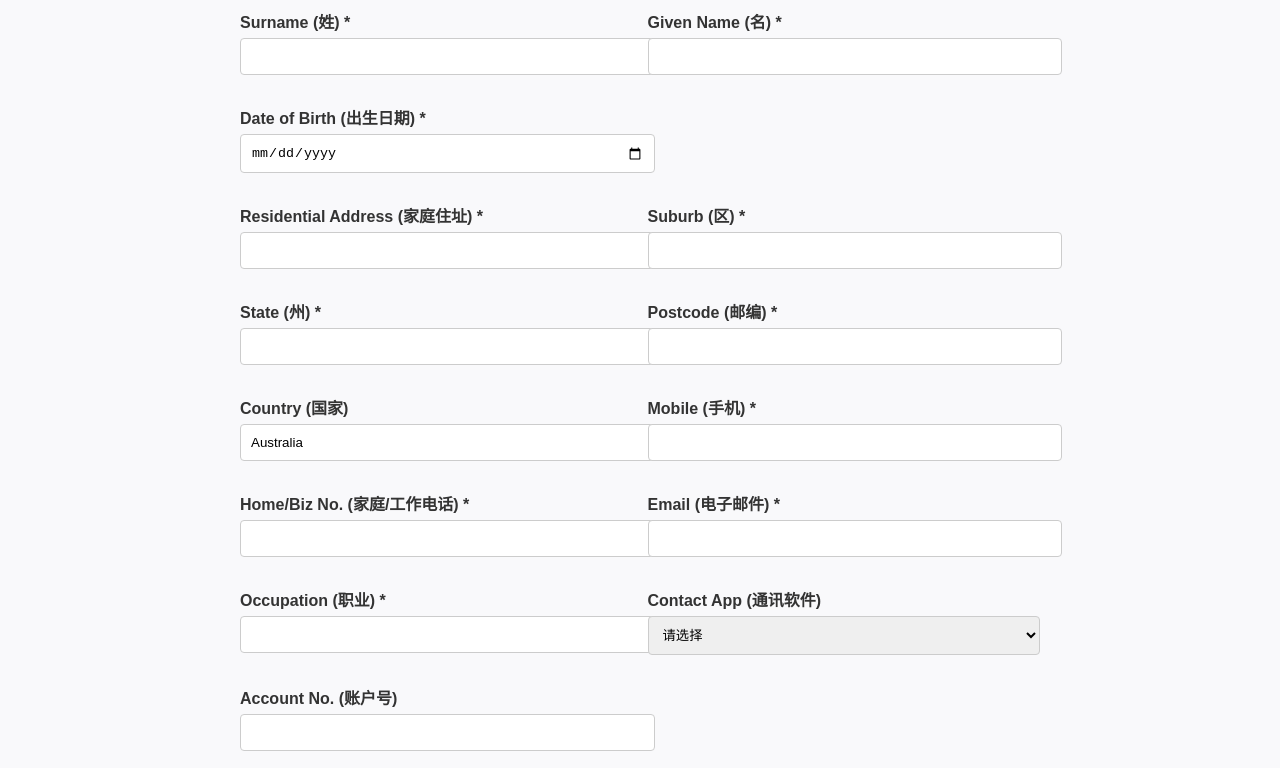
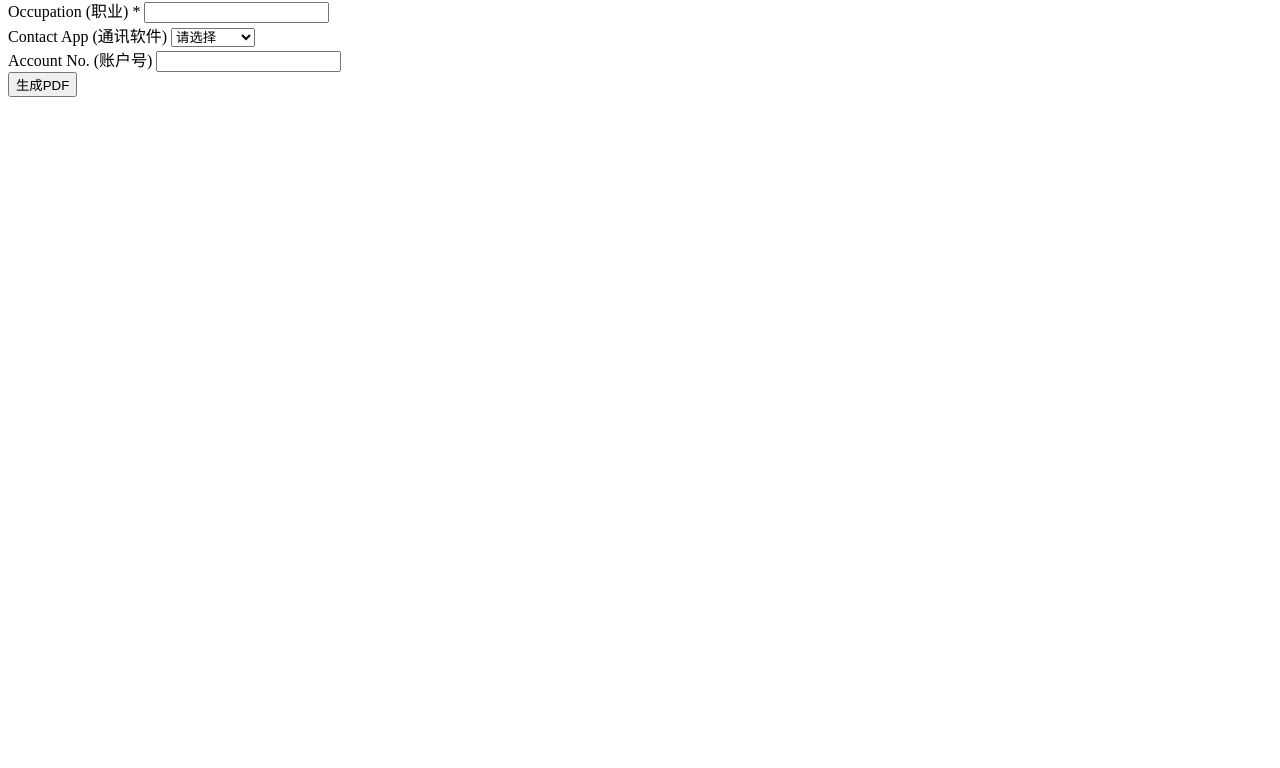
Before and after one commit to luuuucas2333/templateV2, a plain HTML site: page index.html in a window 1280 px wide. Shown: the part 160-928 px from the top of the page. After the commit the page ends 800 px from the top, so only its background shows below. Drawn offline with Linux system fonts and the light colour scheme; a script that the page names is missing.

Commit message:
Update index.html

```diff
--- a/index.html
+++ b/index.html
@@ -1,78 +1,3 @@
-
-<!DOCTYPE html>
-<html lang="zh">
-<head>
-  <meta charset="UTF-8" />
-  <title>海侨汇通个人客户注册表</title>
-  <script src="https://unpkg.com/pdf-lib@1.17.1/dist/pdf-lib.min.js"></script>
-  <style>
-    body {
-      font-family: 'Microsoft YaHei', Arial, sans-serif;
-      background-color: #f9f9fb;
-      padding: 40px;
-      color: #333;
-      max-width: 800px;
-      margin: auto;
-    }
-    h1 { text-align: center; color: #1a5dbb; }
-    .form-group {
-      margin-bottom: 15px;
-    }
-    label {
-      display: block;
-      margin-bottom: 5px;
-      font-weight: bold;
-    }
-    input, select {
-      width: 100%;
-      padding: 10px;
-      border: 1px solid #ccc;
-      border-radius: 4px;
-    }
-    button {
-      background-color: #1a5dbb;
-      color: white;
-      padding: 12px 20px;
-      border: none;
-      border-radius: 4px;
-      cursor: pointer;
-      font-size: 16px;
-      display: block;
-      margin: 30px auto;
-    }
-  </style>
-</head>
-<body>
-
-  <h1>海侨汇通个人客户注册表</h1>
-  <p style="text-align:center;color:#666;">请填写信息，生成正式开户表</p>
-
-  <form id="webForm">
-    <!-- 表单字段保持不变 -->
-    <div style="display:grid;grid-template-columns:1fr 1fr;gap:15px;">
-      <div class="form-group">
-        <label>Surname (姓) *</label>
-        <input type="text" id="surname" required />
-      </div>
-      <div class="form-group">
-        <label>Given Name (名) *</label>
-        <input type="text" id="givenName" required />
-      </div>
-
-      <div class="form-group">
-        <label>Date of Birth (出生日期) *</label>
-        <input type="date" id="dob" required />
-      </div>
-      <div></div>
-
-      <div class="form-group">
-        <label>Residential Address (家庭住址) *</label>
-        <input type="text" id="address" required />
-      </div>
-      <div class="form-group">
-        <label>Suburb (区) *</label>
-        <input type="text" id="suburb" required />
-      </div>
 
       <div class="form-group">
         <label>State (州) *</label>
```
